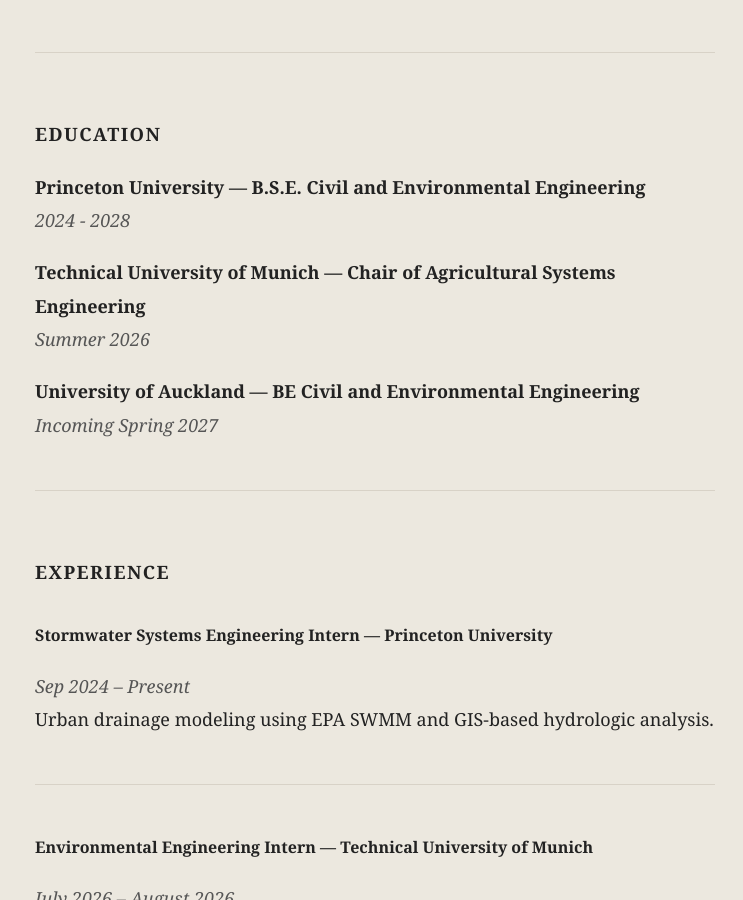
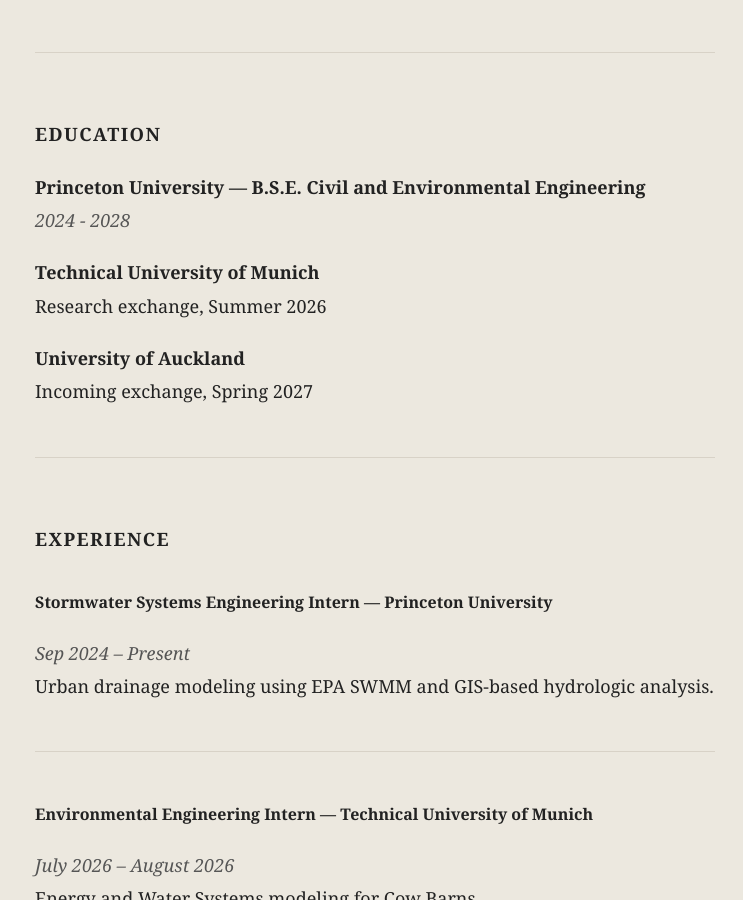
Before and after one commit to sayfullo22/sayfullo22, a Jekyll site: the page built from index.md, in a window 1280 px wide and 900 px high, scrolled down 387 px. Shown: the whole window, without its empty margins (265-1008 px from the left). Built offline with Jekyll 4.4.1, drawn with Linux system fonts in a browser that asks for light colours.

Commit message:
Update index.md

```diff
--- a/index.md
+++ b/index.md
@@ -19,11 +19,11 @@
 **Princeton University — B.S.E. Civil and Environmental Engineering**
 *2024 - 2028*
 
-**Technical University of Munich — Chair of Agricultural Systems Engineering**
-*Summer 2026*
+**Technical University of Munich**
+Research exchange, Summer 2026
 
-**University of Auckland — BE Civil and Environmental Engineering**
-*Incoming Spring 2027*
+**University of Auckland**
+Incoming exchange, Spring 2027
 
 ---
 
```
